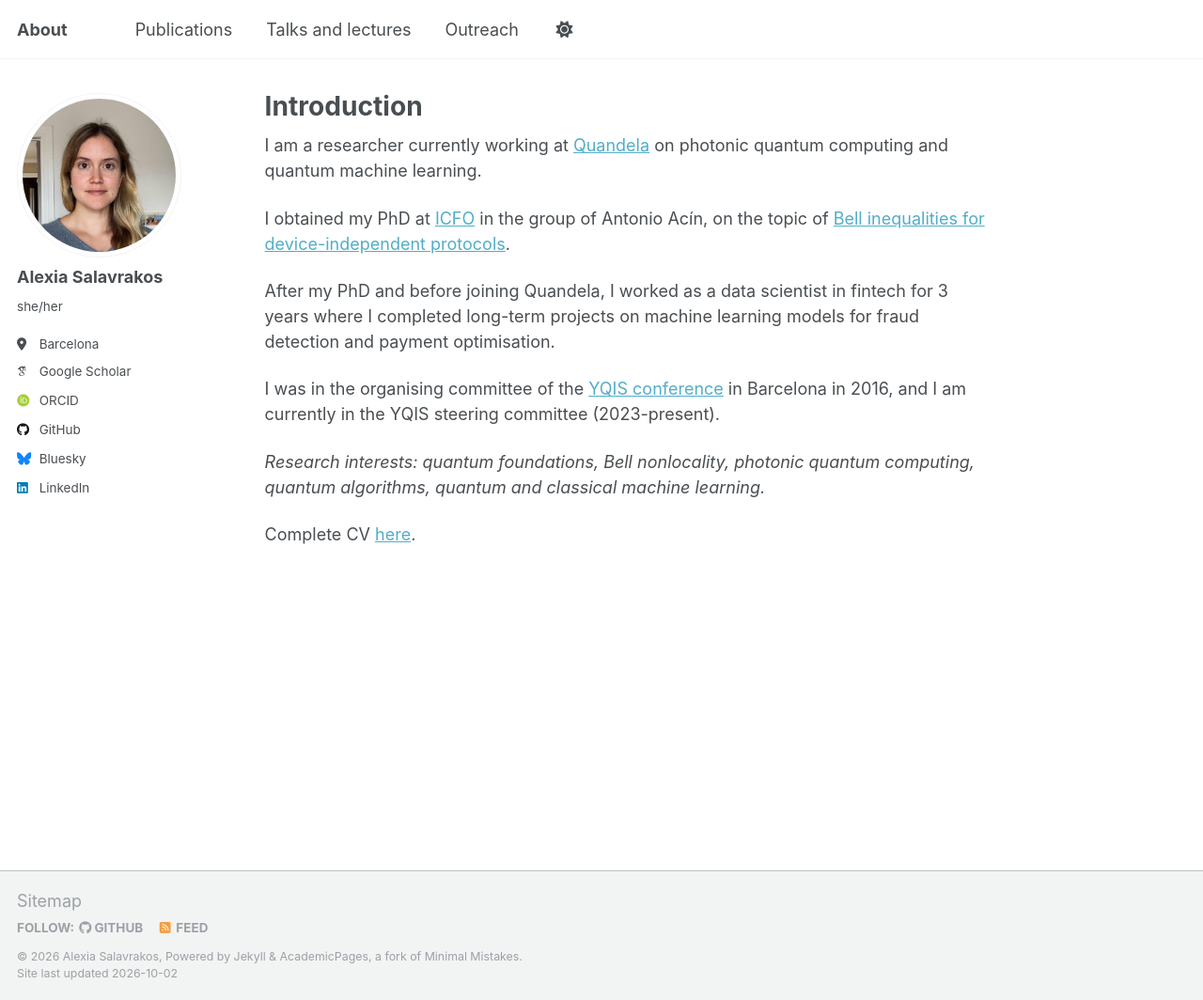
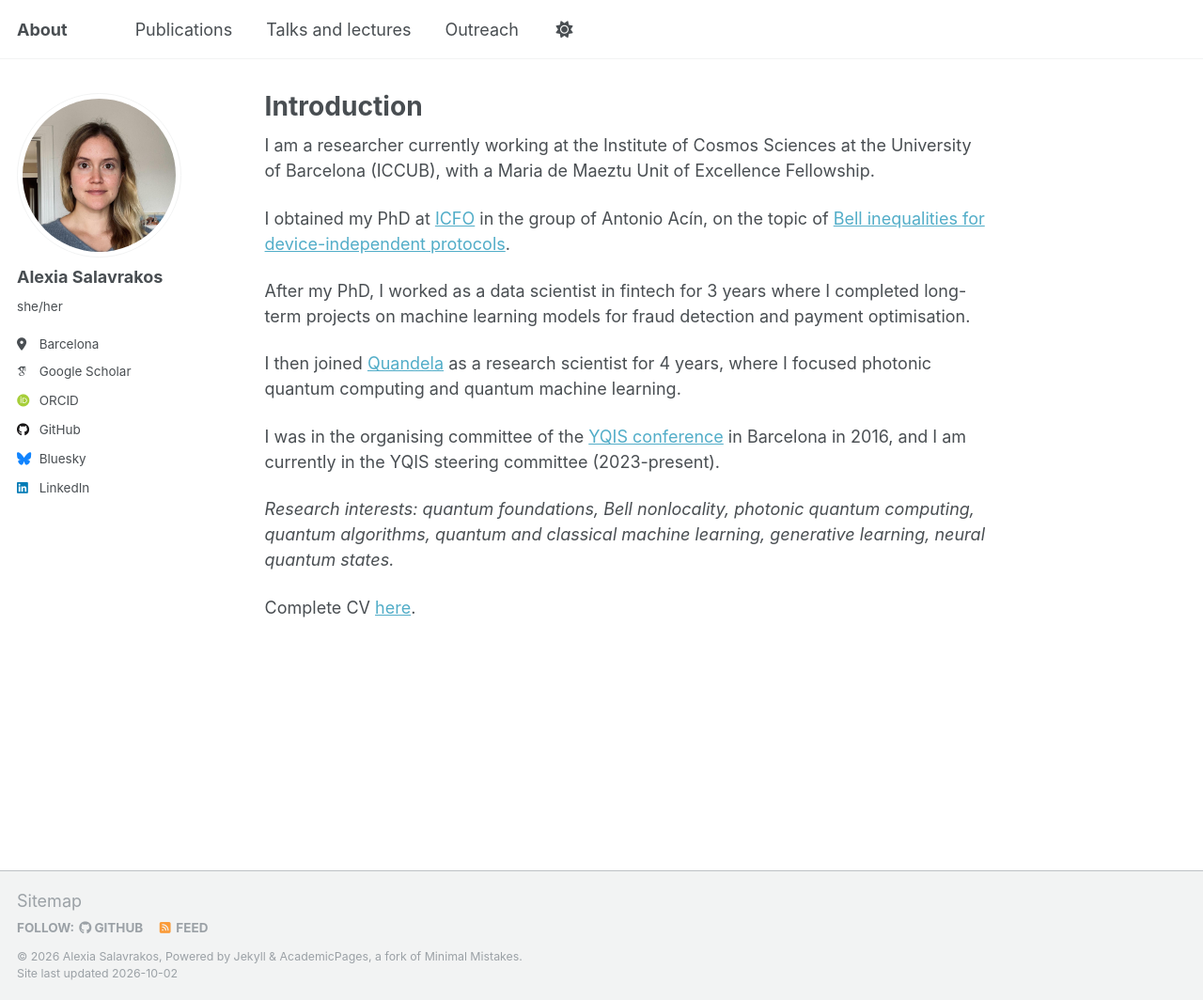
Before and after one commit to alexiasalavrakos/alexiasalavrakos.github.io, a Jekyll site: the page built from _pages/about.md, in a window 1280 px wide and 1064 px high. Shown: the whole window at 94% size. Built offline with Jekyll 4.4.1, drawn with Linux system fonts in a browser that asks for light colours; some web fonts are replaced.

Commit message:
Revise about page with new affiliation and focus
Updated professional details and research interests.

```diff
--- a/_pages/about.md
+++ b/_pages/about.md
@@ -7,14 +7,16 @@ redirect_from:
   - /about.html
 ---
 
-I am a researcher currently working at [Quandela](https://www.quandela.com/) on photonic quantum computing and quantum machine learning.
+I am a researcher currently working at the Institute of Cosmos Sciences at the University of Barcelona (ICCUB), with a Maria de Maeztu Unit of Excellence Fellowship.
 
 I obtained my PhD at [ICFO](https://www.icfo.eu/) in the group of Antonio Acín, on the topic of [Bell inequalities for device-independent protocols](https://upcommons.upc.edu/handle/2117/131434).
 
-After my PhD and before joining Quandela, I worked as a data scientist in fintech for 3 years where I completed long-term projects on machine learning models for fraud detection and payment optimisation.
+After my PhD, I worked as a data scientist in fintech for 3 years where I completed long-term projects on machine learning models for fraud detection and payment optimisation.
+
+I then joined [Quandela](https://www.quandela.com/) as a research scientist for 4 years, where I focused photonic quantum computing and quantum machine learning.
 
 I was in the organising committee of the [YQIS conference](https://www.yqisconference.org/) in Barcelona in 2016, and I am currently in the YQIS steering committee (2023-present).
 
-*Research interests: quantum foundations, Bell nonlocality, photonic quantum computing, quantum algorithms, quantum and classical machine learning.*
+*Research interests: quantum foundations, Bell nonlocality, photonic quantum computing, quantum algorithms, quantum and classical machine learning, generative learning, neural quantum states.*
 
 Complete CV [here](./cv_2025.pdf).
```
